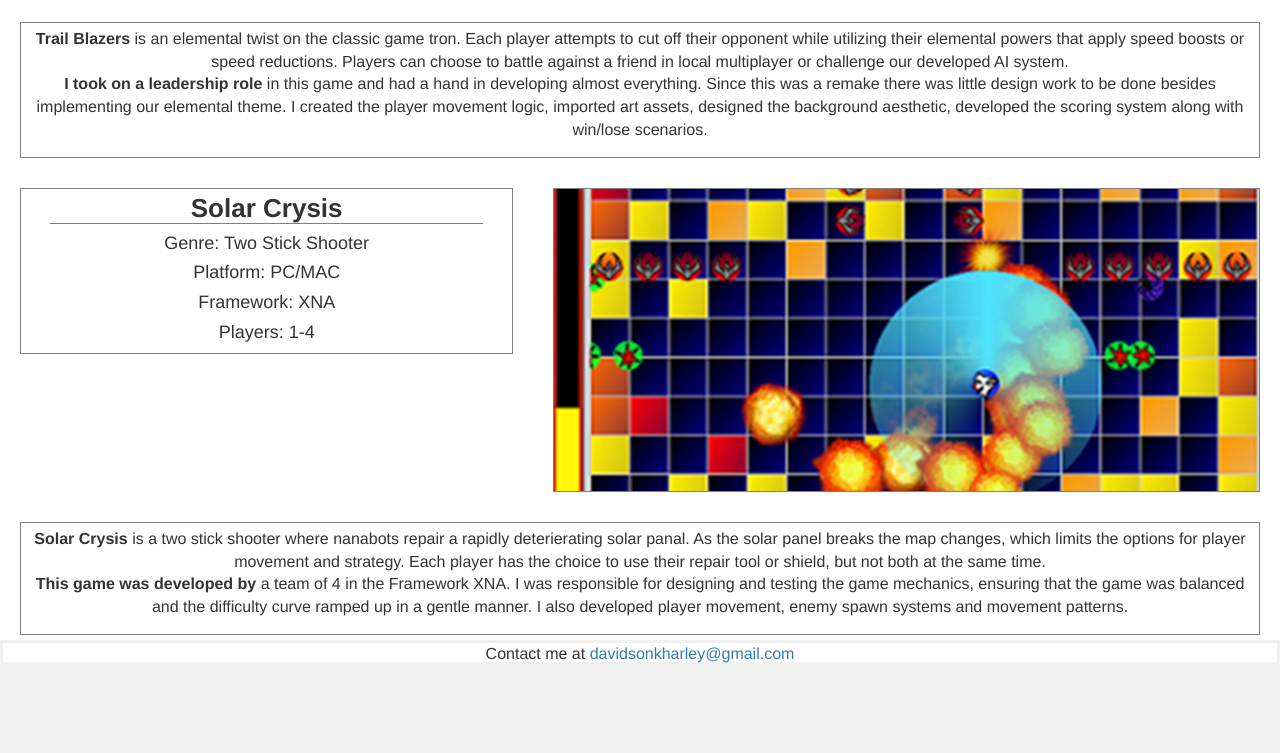
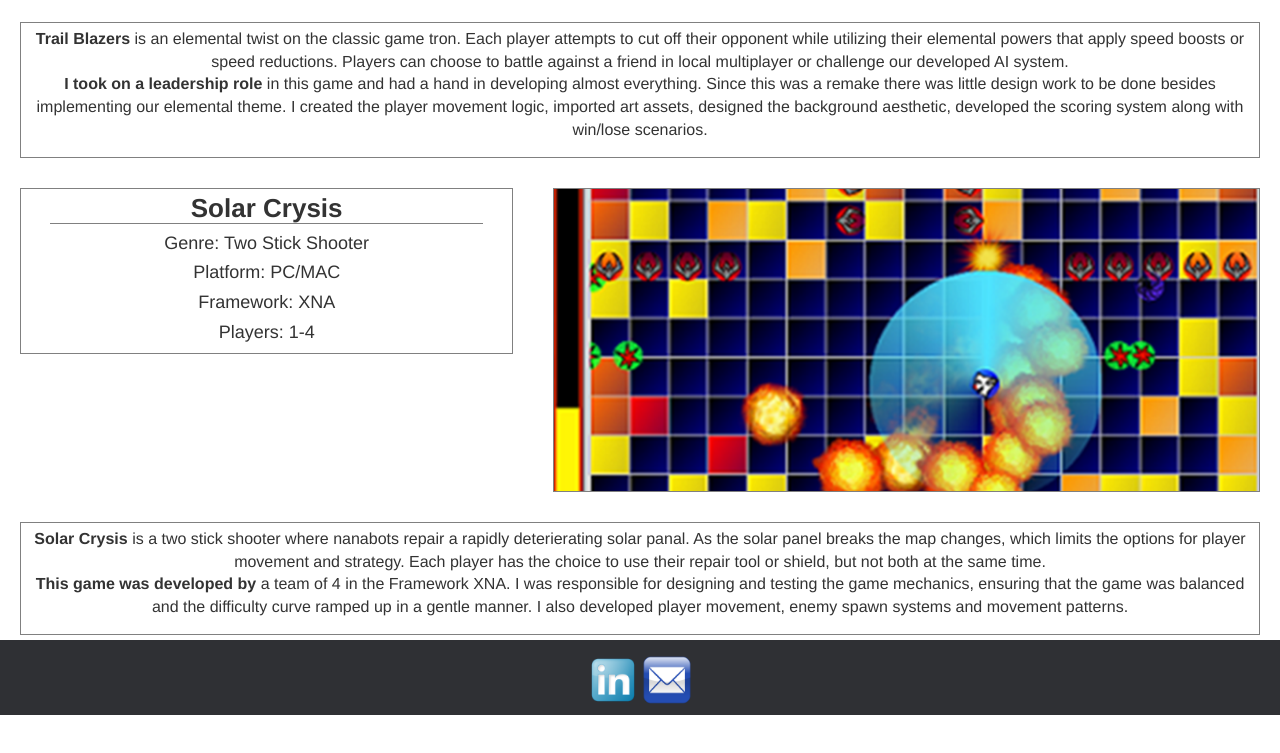
Before and after one commit to dkharley/Portfolio, a plain HTML site: page index.html in a window 1280 px wide. Shown: the part 2826-3579 px from the top of the page. After the commit the page ends 3541 px from the top, so only its background shows below. Drawn offline with nearby package versions, Linux system fonts and the light colour scheme.

Commit message:
Updated footer

```diff
--- a/index.html
+++ b/index.html
@@ -253,14 +253,14 @@
 
 
 		</div>
-		<div id="seperator">
-			<center>
-				<p>Contact me at <a href="mailto:davidsonkharley@gmail.com">davidsonkharley@gmail.com</a></p>
-			</center>
-		</div>
+
 
 		<div id="footer">
+			<center style="padding-top: 15px;">
+				<a href="https://www.linkedin.com/in/dkharley"><img style="width: 50px; display: inline;" src="linkedin-logo.png" /></a>
 
+				<a href="mailto:davidsonkharley@gmail.com"><img style="width: 50px; display: inline;" src="email.png" /></a>
+			</center>
 		</div>
 	</body>
 </html>
--- a/styles.css
+++ b/styles.css
@@ -189,14 +189,13 @@ h4{
 }
 
 #footer{
-	height: 200px;
-	background-color: #F0F0F0;
+	height: 75px;
+	background-color: #2F3034;
 }
 
 
 .row{
 	max-width: 1500px;
-
 	margin-left: auto !important;
 	margin-right: auto !important;
 }
```
Also changed, not shown: email.png (added), linkedin-logo.png (added).
